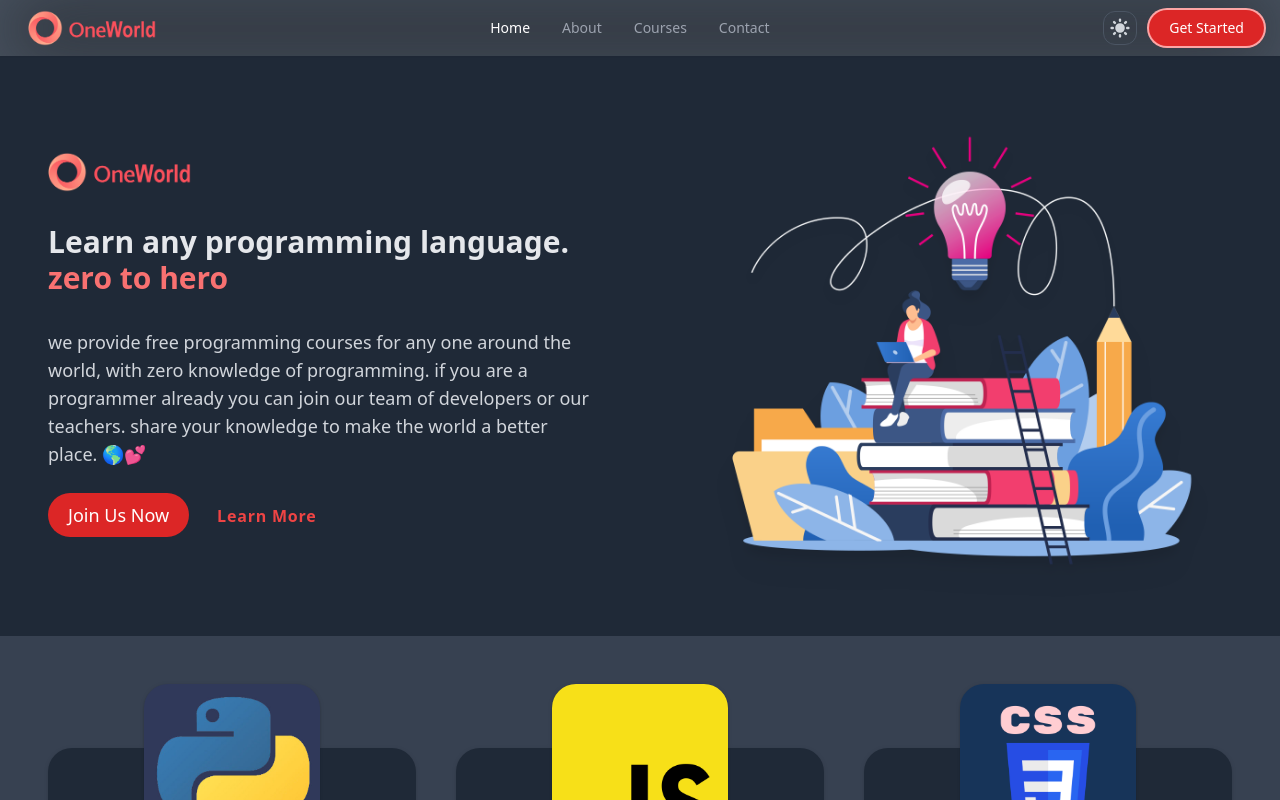
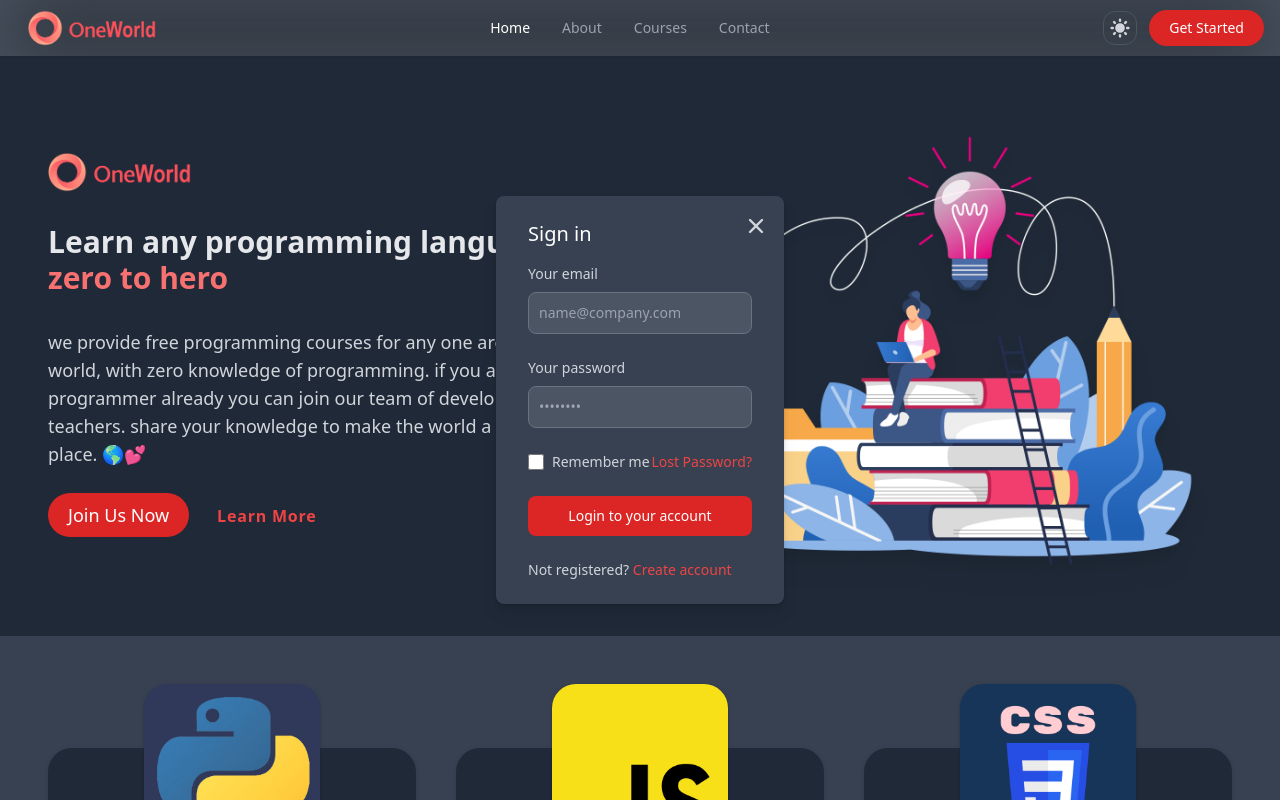
Before and after one commit to Saeednikdel/landing-page-tailwind, a React (Create React App) app: page / in a window 1280 px wide. Both pictures are taken after a click on the button "Get Started". Shown: the top 800 px of the page. Built offline with nearby package versions, Linux system fonts and the light colour scheme.

Commit message:
add sign in dialog

```diff
--- a/src/App.js
+++ b/src/App.js
@@ -6,6 +6,7 @@ import education from './img/education.png';
 import js from './img/js.png';
 import python from './img/python.jpg';
 import css from './img/css.png';
+import { XIcon } from '@heroicons/react/solid';
 
 import Card from './components/Card';
 import NavBar from './components/NavBar';
@@ -13,6 +14,8 @@ import Footer from './components/Footer';
 
 function App() {
   const [theme, setTheme] = useState('dark');
+  const [modalClass, setModalClass] = useState('hidden');
+
   const list = [
     {
       title: 'Python',
@@ -30,17 +33,24 @@ function App() {
       text: 'Cascading Style Sheets (CSS) is a style sheet language used for describing the presentation of a document written in a markup language such as HTML or XML ...',
     },
   ];
-  const handle = () => {
+  const handleTheme = () => {
     if (theme == '') {
       setTheme('dark');
     } else {
       setTheme('');
     }
   };
+  const openModal = () => {
+    setModalClass('block');
+  };
   return (
     <div className={`min-h-screen px-auto ${theme}`}>
       <div className="bg-white dark:bg-gray-600">
-        <NavBar setTheme={handle} checked={theme == 'dark'} />
+        <NavBar
+          setTheme={handleTheme}
+          checked={theme == 'dark'}
+          openModal={openModal}
+        />
 
         <div className="lg:grid lg:grid-cols-2 2xl:grid-cols-5 bg-white dark:bg-gray-800">
           <div className="px-12 py-12 max-w-md mx-auto sm:max-w-xl lg:px-12 lg:py-24 xl:mr-0 lg:max-w-full 2xl:col-span-2">
@@ -64,8 +74,9 @@ function App() {
               </p>
               <div className="space-x-2 mt-4 sm:mt-6">
                 <button
+                  onClick={() => setModalClass('block')}
                   type="button"
-                  className="text-white capitalize bg-red-600 hover:bg-red-700 focus:ring-2 focus:outline-none focus:ring-red-300 font-medium rounded-full text-lg px-5 py-2 text-center">
+                  className="text-white capitalize bg-red-600 hover:bg-red-700 font-medium rounded-full text-lg px-5 py-2 text-center">
                   join us now
                 </button>
                 <button
@@ -86,11 +97,95 @@ function App() {
         <div className="max-w-full mx-auto px-8 lg:px-12 py-8 bg-gray-100  dark:bg-gray-700">
           <div className=" grid gap-10 md:grid-cols-2 xl:grid-cols-3">
             {list.map((item) => (
-              <Card item={item} />
+              <Card key={item.title} item={item} />
             ))}
           </div>
         </div>
+
         <Footer />
+      </div>
+      <div
+        className={`${modalClass} fixed top-1/2 left-1/2 -translate-y-1/2 w-80 -translate-x-1/2 drop-shadow-lg z-50`}>
+        <div className="relative p-4 w-full max-w-md h-full md:h-auto">
+          <div className="relative bg-white rounded-lg shadow dark:bg-gray-700">
+            <button
+              onClick={() => setModalClass('hidden')}
+              type="button"
+              className="absolute top-3 right-2.5 hover:bg-gray-200 dark:hover:bg-slate-500 rounded-lg text-sm p-1.5 ml-auto inline-flex items-center"
+              data-modal-toggle="authentication-modal">
+              <XIcon className="h-6 w-6 text-gray-700 dark:text-gray-300" />
+            </button>
+            <div className="py-6 px-6 lg:px-8">
+              <h3 className="mb-4 text-xl font-medium text-gray-900 dark:text-white">
+                Sign in
+              </h3>
+              <form className="space-y-6">
+                <div>
+                  <label
+                    htmlFor="email"
+                    className="block mb-2 text-sm font-medium text-gray-900 dark:text-gray-300">
+                    Your email
+                  </label>
+                  <input
+                    type="email"
+                    name="email"
+                    id="email"
+                    className="bg-gray-50 border border-gray-300 text-gray-900 text-sm rounded-lg focus:ring-red-500 focus:border-red-500 block w-full p-2.5 dark:bg-gray-600 dark:border-gray-500 dark:placeholder-gray-400 dark:text-white"
+                    placeholder="name@company.com"
+                    required=""
+                  />
+                </div>
+                <div>
+                  <label
+                    htmlFor="password"
+                    className="block mb-2 text-sm font-medium text-gray-900 dark:text-gray-300">
+                    Your password
+                  </label>
+                  <input
+                    type="password"
+                    name="password"
+                    id="password"
+                    placeholder="••••••••"
+                    className="bg-gray-50 border border-gray-300 text-gray-900 text-sm rounded-lg focus:ring-red-500 focus:border-red-500 block w-full p-2.5 dark:bg-gray-600 dark:border-gray-500 dark:placeholder-gray-400 dark:text-white"
+                    required=""
+                  />
+                </div>
+                <div className="flex justify-between">
+                  <div className="flex items-start">
+                    <div className="flex items-center h-5">
+                      <input
+                        id="remember"
+                        type="checkbox"
+                        value=""
+                        className="w-4 h-4 bg-gray-50 rounded border border-gray-300 focus:ring-3 focus:ring-red-300 dark:bg-gray-600 dark:border-gray-500 dark:focus:ring-red-600 dark:ring-offset-gray-800"
+                        required=""
+                      />
+                    </div>
+                    <label
+                      htmlFor="remember"
+                      className="ml-2 text-sm font-medium text-gray-900 dark:text-gray-300">
+                      Remember me
+                    </label>
+                  </div>
+                  <a className="text-sm text-red-700 hover:underline dark:text-red-500">
+                    Lost Password?
+                  </a>
+                </div>
+                <button
+                  type="submit"
+                  className="w-full text-white bg-red-700 hover:bg-red-800 focus:ring-4 focus:outline-none focus:ring-red-300 font-medium rounded-lg text-sm px-5 py-2.5 text-center dark:bg-red-600 dark:hover:bg-red-700 dark:focus:ring-red-800">
+                  Login to your account
+                </button>
+                <div className="text-sm font-medium text-gray-500 dark:text-gray-300">
+                  Not registered?{' '}
+                  <a className="text-red-700 hover:underline dark:text-red-500">
+                    Create account
+                  </a>
+                </div>
+              </form>
+            </div>
+          </div>
+        </div>
       </div>
     </div>
   );
--- a/src/components/NavBar.jsx
+++ b/src/components/NavBar.jsx
@@ -2,25 +2,23 @@ import React, { useState } from 'react';
 import logo from '../img/logo.png';
 import { MoonIcon, SunIcon, MenuIcon, XIcon } from '@heroicons/react/solid';
 
-const NavBar = ({ setTheme, checked }) => {
-  const [menu, setMenu] = useState(false);
+const NavBar = ({ setTheme, checked, openModal }) => {
   const [menuClass, setMenuClass] = useState('hidden');
   const openMenu = () => {
-    if (!menu) {
+    if (menuClass != 'slide-in') {
       setMenuClass('slide-in');
     } else {
       setMenuClass('slide-out');
     }
-    setMenu(!menu);
   };
   const onClickOutsideListener = () => {
-    openMenu();
+    setMenuClass('slide-out');
     document.removeEventListener('click', onClickOutsideListener);
   };
   return (
-    <nav class="backdrop-blur-2xl backdrop-brightness-200 dark:backdrop-brightness-50 shadow-sm border-1 px-2 sm:px-4 py-2.5 sticky top-0 left-0 right-0 z-10">
-      <div class="container flex flex-wrap flex-row-reverse justify-between items-center mx-auto">
-        <div class="flex items-center">
+    <nav className="backdrop-blur-2xl backdrop-brightness-200 dark:backdrop-brightness-50 shadow-sm border-1 px-2 sm:px-4 py-2.5 sticky top-0 left-0 right-0 z-10">
+      <div className="container flex flex-wrap flex-row-reverse justify-between items-center mx-auto">
+        <div className="flex items-center">
           <button
             type="button"
             className="hover:cursor-pointer rounded-xl border p-1 border-gray-300 dark:border-gray-600"
@@ -33,34 +31,35 @@ const NavBar = ({ setTheme, checked }) => {
           </button>
 
           <button
+            onClick={openModal}
             type="button"
-            class="text-white capitalize bg-red-600 hover:bg-red-700 focus:ring-2 focus:outline-none focus:ring-red-300 font-medium rounded-full text-sm px-5 py-2 ml-3 ">
+            className="text-white capitalize bg-red-600 hover:bg-red-700 font-medium rounded-full text-sm px-5 py-2 ml-3 ">
             Get started
           </button>
         </div>
-        <div class="flex md:order-2  items-center">
+        <div className="flex md:order-2  items-center">
           <button
             type="button"
             onClick={openMenu}
             className=" md:hidden hover:cursor-pointer">
-            {menu ? (
+            {menuClass == 'slide-in' ? (
               <XIcon className="h-6 w-6 active:animate-spin text-gray-700 dark:text-gray-300" />
             ) : (
               <MenuIcon className="h-6 w-6 active:animate-spin text-gray-700 dark:text-gray-300" />
             )}
           </button>
           <a href="#">
-            <img src={logo} class=" ml-3 h-6 sm:h-9" alt="Flowbite Logo" />
+            <img src={logo} className=" ml-3 h-6 sm:h-9" alt="Logo" />
           </a>
         </div>
         <div
-          class="hidden justify-between items-center w-full md:flex md:w-auto md:order-1"
+          className="hidden justify-between items-center w-full md:flex md:w-auto md:order-1"
           id="mobile-menu-4">
-          <ul class="flex flex-col mt-4 md:flex-row md:space-x-8 md:mt-0 md:text-sm md:font-medium">
+          <ul className="flex flex-col mt-4 md:flex-row md:space-x-8 md:mt-0 md:text-sm md:font-medium">
             <li>
               <a
                 href="#"
-                class="block py-2 pr-4 pl-3 text-white bg-red-700 rounded md:bg-transparent md:text-red-700 md:p-0 dark:text-white"
+                className="block py-2 pr-4 pl-3 text-white bg-red-700 rounded md:bg-transparent md:text-red-700 md:p-0 dark:text-white"
                 aria-current="page">
                 Home
               </a>
@@ -68,21 +67,21 @@ const NavBar = ({ setTheme, checked }) => {
             <li>
               <a
                 href="#"
-                class="block py-2 pr-4 pl-3 text-gray-700 border-b border-gray-100 hover:bg-gray-50 md:hover:bg-transparent md:border-0 md:hover:text-red-700 md:p-0 md:dark:hover:text-white dark:text-gray-400 dark:hover:bg-gray-700 dark:hover:text-white md:dark:hover:bg-transparent dark:border-gray-700">
+                className="block py-2 pr-4 pl-3 text-gray-700 border-b border-gray-100 hover:bg-gray-50 md:hover:bg-transparent md:border-0 md:hover:text-red-700 md:p-0 md:dark:hover:text-white dark:text-gray-400 dark:hover:bg-gray-700 dark:hover:text-white md:dark:hover:bg-transparent dark:border-gray-700">
                 About
               </a>
             </li>
             <li>
               <a
                 href="#"
-                class="block py-2 pr-4 pl-3 text-gray-700 border-b border-gray-100 hover:bg-gray-50 md:hover:bg-transparent md:border-0 md:hover:text-red-700 md:p-0 md:dark:hover:text-white dark:text-gray-400 dark:hover:bg-gray-700 dark:hover:text-white md:dark:hover:bg-transparent dark:border-gray-700">
+                className="block py-2 pr-4 pl-3 text-gray-700 border-b border-gray-100 hover:bg-gray-50 md:hover:bg-transparent md:border-0 md:hover:text-red-700 md:p-0 md:dark:hover:text-white dark:text-gray-400 dark:hover:bg-gray-700 dark:hover:text-white md:dark:hover:bg-transparent dark:border-gray-700">
                 Courses
               </a>
             </li>
             <li>
               <a
                 href="#"
-                class="block py-2 pr-4 pl-3 text-gray-700 border-b border-gray-100 hover:bg-gray-50 md:hover:bg-transparent md:border-0 md:hover:text-red-700 md:p-0 md:dark:hover:text-white dark:text-gray-400 dark:hover:bg-gray-700 dark:hover:text-white md:dark:hover:bg-transparent dark:border-gray-700">
+                className="block py-2 pr-4 pl-3 text-gray-700 border-b border-gray-100 hover:bg-gray-50 md:hover:bg-transparent md:border-0 md:hover:text-red-700 md:p-0 md:dark:hover:text-white dark:text-gray-400 dark:hover:bg-gray-700 dark:hover:text-white md:dark:hover:bg-transparent dark:border-gray-700">
                 Contact
               </a>
             </li>
@@ -95,28 +94,33 @@ const NavBar = ({ setTheme, checked }) => {
           document.addEventListener('click', onClickOutsideListener);
         }}
         id="slider"
-        class={`absolute md:hidden flex flex-col w-60 h-screen py-8 mt-2 space-y-2 font-semibold left-0 bg-white shadow-2xl dark:bg-gray-800 ${menuClass}`}>
+        className={`absolute md:hidden flex flex-col w-60 h-screen py-8 mt-2 space-y-2 font-semibold left-0 bg-white shadow-2xl dark:bg-gray-800 ${menuClass}`}>
         <a
+          onClick={openMenu}
           className=" text-gray-800 dark:text-white hover:bg-gray-100 dark:hover:bg-gray-700  pl-10 py-1"
           href="#">
           Home
         </a>
         <a
+          onClick={openMenu}
           className=" text-gray-800 dark:text-white hover:bg-gray-100 dark:hover:bg-gray-700  pl-10 py-1"
           href="#">
           About
         </a>
         <a
+          onClick={openMenu}
           className=" text-gray-800 dark:text-white hover:bg-gray-100 dark:hover:bg-gray-700  pl-10 py-1"
           href="#">
           Courses
         </a>
         <a
+          onClick={openMenu}
           className=" text-gray-800 dark:text-white hover:bg-gray-100 dark:hover:bg-gray-700  pl-10 py-1"
           href="#">
           Jobs
         </a>
         <a
+          onClick={openMenu}
           className=" text-gray-800 dark:text-white hover:bg-gray-100 dark:hover:bg-gray-700  pl-10 py-1"
           href="#">
           Contact
```
Also changed, not shown: src/components/CheckBox.jsx (deleted, +0 -23 lines), src/components/DialogAlert.jsx (deleted, +0 -61 lines), src/components/SideBar.jsx (+11 -15 lines), src/components/Toggle.jsx (deleted, +0 -24 lines).
